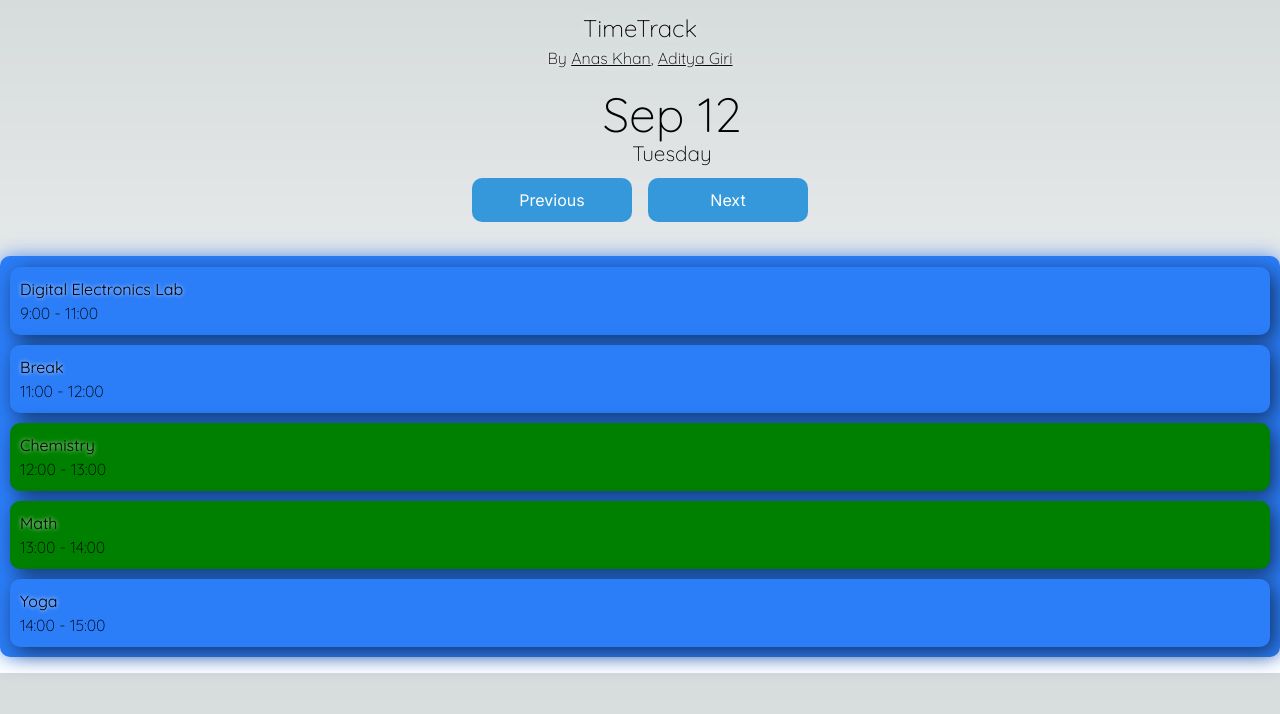
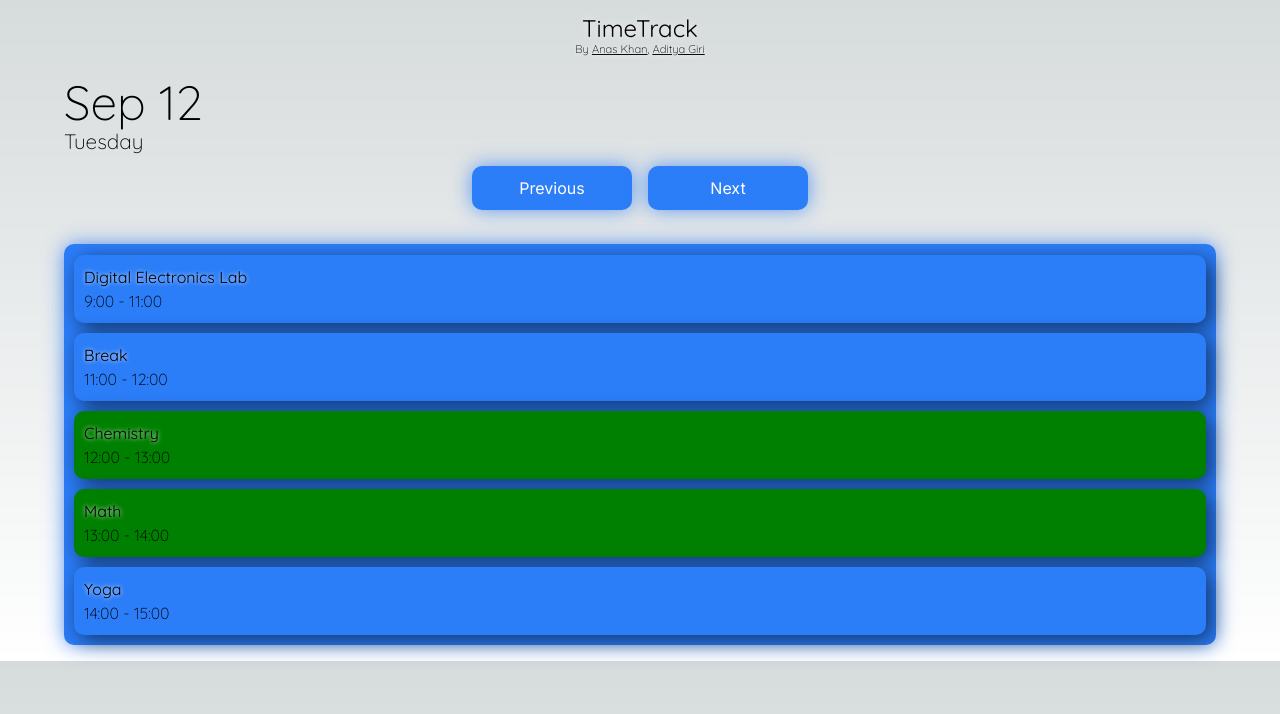
Before and after one commit to Xyncross1111/timetrack, a Next.js app: page / in a window 1280 px wide. Shown: the top 714 px of the page. Built offline with nearby package versions, Linux system fonts and the light colour scheme.

Commit message:
style changes

```diff
--- a/app/datetime/datetime.css
+++ b/app/datetime/datetime.css
@@ -3,7 +3,6 @@
     margin-left: 5vw;
     font-family: QuickSandLight, "Roboto Light", sans-serif;
     font-size: 1.3rem;
-    text-align: center;
 }
 .datetime h2{
     font-size: 3rem;
--- a/app/globals.css
+++ b/app/globals.css
@@ -20,7 +20,7 @@ h1{
   margin-top: 10px;
   text-align: center;
   font-size: 1.5rem;
-  font-family: QuicksandLight, "Roboto Light", sans-serif;
+  font-family: QuicksandRegular, "Roboto Light", sans-serif;
   text-shadow: 0px 0px 10px #ffffff;
 }
 
@@ -28,6 +28,8 @@ h1{
   text-align: center;
   font-family: QuickSandLight, "Roboto Light", sans-serif;
   text-shadow: 0px 0px 5px #ffffff;
+  margin-top: -5px;
+  font-size: 0.7rem;
 }
 
 .info a {
--- a/app/navigate/navigate.css
+++ b/app/navigate/navigate.css
@@ -16,7 +16,8 @@ nav button {
     margin: 0.5rem;
     width: 10rem;
     font-size: 1rem; /* Adjust font size as needed */
-    background-color: #3498db; /* Change the background color */
+    background-color: #2b7df8; /* Change the background color */
+    box-shadow: 0px 0px 20px #2b7df8b8;
     color: #ffffff; /* Change the text color */
     border: none;
     border-radius: 10px; /* Adjust border radius as needed */
--- a/app/schedule/schedule.css
+++ b/app/schedule/schedule.css
@@ -1,7 +1,7 @@
 .schedule{
     /*width: 70vw;*/
     width: 100%;
-    /*max-width: 500px;*/
+    max-width: 90%;
     /*margin-top: 2vh;*/
     /*margin-left: 5vw;*/
     margin: 2vh auto;
```
